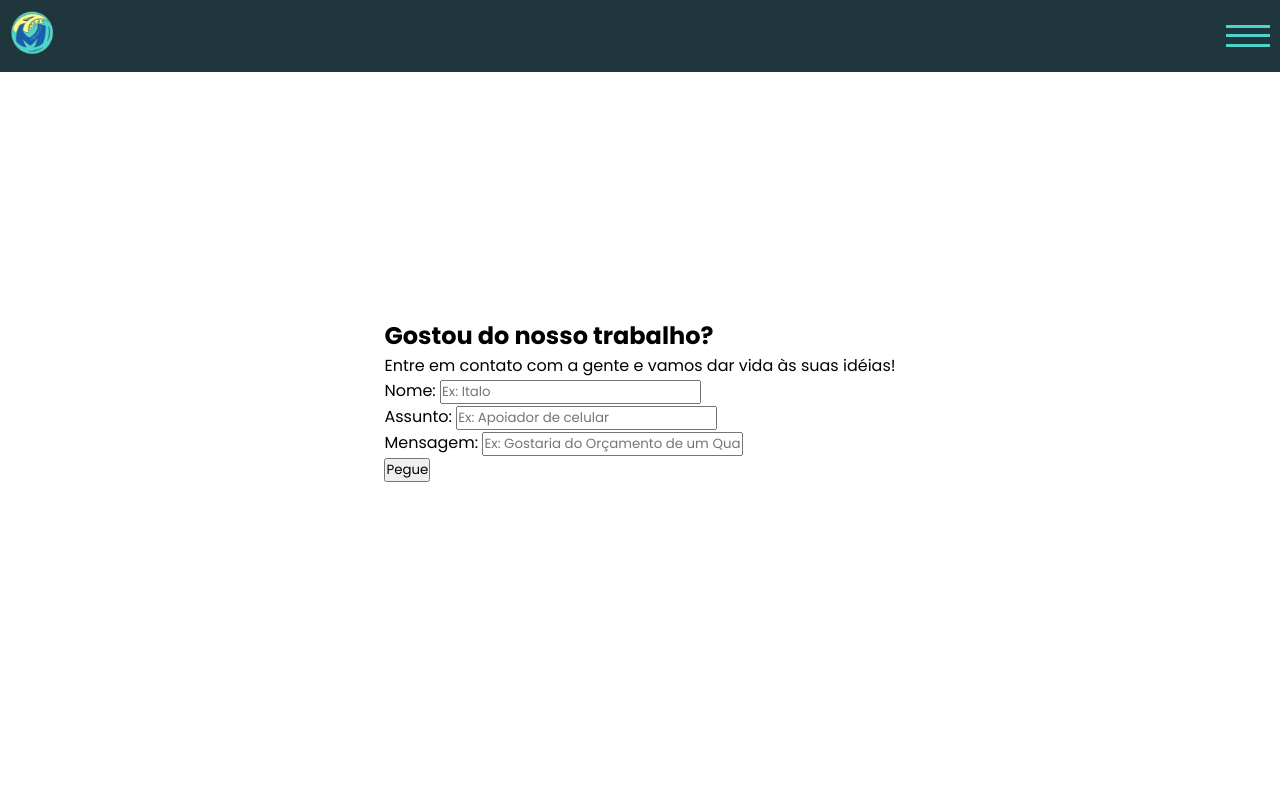
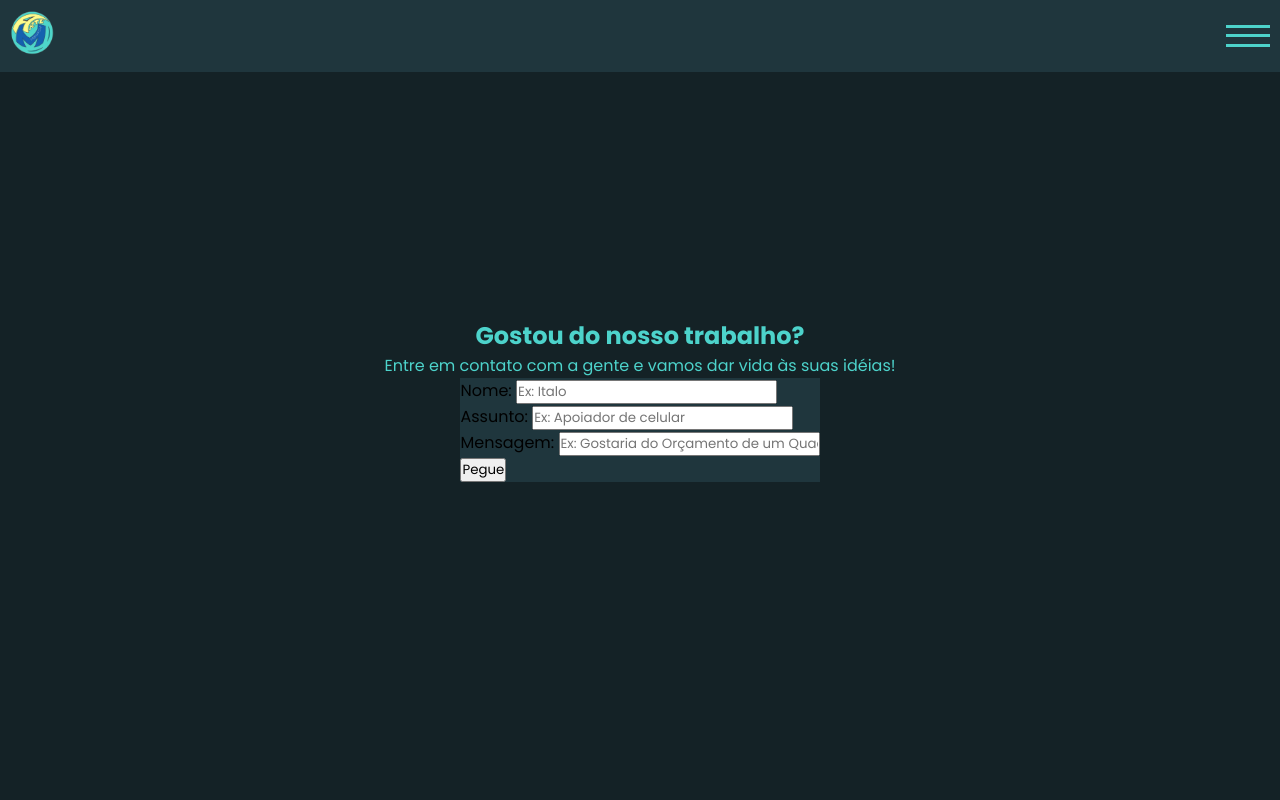
Before and after one commit to italomsilva/ArteMauricio, a Next.js app in the folder frontend/: page /contact in a window 1280 px wide. Shown: the top 800 px of the page. Built offline with nearby package versions, Linux system fonts and the light colour scheme.

Commit message:
fix: log errors

```diff
--- a/frontend/src/app/(routes)/contact/page.tsx
+++ b/frontend/src/app/(routes)/contact/page.tsx
@@ -3,7 +3,7 @@ import ContactPage from "@/app/pages/contact_page/ContactPage"
 
 export default function Page(){
     return(
-        <main style={{display: 'flex', blockSize:'100vh',alignItems: 'center', justifyContent: "center"}}>
+        <main>
             <ContactPage/>
         </main>
     )
--- a/frontend/src/app/layout/Header.tsx
+++ b/frontend/src/app/layout/Header.tsx
@@ -1,7 +1,7 @@
 'use client'
 
 import styles from "./header.module.css";
-import logo from "../../images/logo.png";
+import logo from "../images/logo.png";
 import { useState } from "react";
 import classNames from "classnames";
 import {FaInstagram} from 'react-icons/fa'
--- a/frontend/src/app/pages/contact_page/ContactPage.module.css
+++ b/frontend/src/app/pages/contact_page/ContactPage.module.css
@@ -0,0 +1,17 @@
+.main_section{
+    background-color: #142226;
+    block-size: 100vh;
+    display: flex;
+    flex-direction: column;
+    align-items: center;
+    justify-content: center;
+}
+
+.div_text_one {
+    text-align: center;
+    color: #4dd3cb;
+}
+
+.form_contact{
+    background-color: #1F363D;
+}
--- a/frontend/src/app/pages/contact_page/ContactPage.tsx
+++ b/frontend/src/app/pages/contact_page/ContactPage.tsx
@@ -6,13 +6,15 @@ export default function ContactPage() {
   const [assunto, setAssunto]: any = useState();
   const [mensagem, setMensagem]: any = useState();
   const [nome, setNome]: any = useState();
+
+
   return (
     <section className={styles.main_section}>
       <div className={styles.div_text_one}>
         <h1>Gostou do nosso trabalho?</h1>
         <p>Entre em contato com a gente e vamos dar vida às suas idéias!</p>
       </div>
-      <form
+      <form className={styles.form_contact}
         onSubmit={(e) => {
           e.preventDefault();
           console.log();
--- a/frontend/src/app/pages/main_page/about_section/AboutSection.module.css
+++ b/frontend/src/app/pages/main_page/about_section/AboutSection.module.css
@@ -10,12 +10,12 @@
     flex-direction: column;
     block-size: 30vh;
     inline-size: 100%;
-    background: url('../../../../images/bg_main_home.jpeg') #1f363d7c;
+    background: url('../../../images/bg_main_home.jpeg') #1f363d7c;
     background-size: cover;
     background-position: center;
     background-blend-mode: darken;
-    align-items: start;
-    justify-content: end;
+    align-items: flex-start;
+    justify-content: flex-end;
     padding: 0.8rem;
     margin: 1.8rem 0;
 }
--- a/frontend/src/app/pages/main_page/about_section/AboutSection.tsx
+++ b/frontend/src/app/pages/main_page/about_section/AboutSection.tsx
@@ -9,7 +9,7 @@ export default function AboutSection() {
         highLight="ArteMauricio"
         highLightColor="#4dd3cb"
         textColor="#000000"
-       key={300}
+        uniqueKey={300}
       />
       <div className={styles.image_cont}>
         <MyButton classNm={null} link="#" text="Conheça nossa história"></MyButton>
--- a/frontend/src/app/pages/main_page/home_section/HomeSection.module.css
+++ b/frontend/src/app/pages/main_page/home_section/HomeSection.module.css
@@ -1,6 +1,6 @@
 .section_home{
     background-color: #1F363D;
-    background: url('../../../../images/bg_main_home.jpeg')  #1f363dd2;
+    background: url('../../../images/bg_main_home.jpeg')  #1f363dd2;
     background-blend-mode: darken;
     background-size: cover;
     min-block-size: 101vh;
--- a/frontend/src/app/pages/main_page/home_section/HomeSection.tsx
+++ b/frontend/src/app/pages/main_page/home_section/HomeSection.tsx
@@ -1,4 +1,4 @@
-import logo from "../../../../images/logo.png";
+import logo from "../../../images/logo.png";
 import styles from "./HomeSection.module.css";
 import { MdKeyboardDoubleArrowUp } from "react-icons/md";
 import MyButton from "@/app/components/MyButton";
--- a/frontend/src/app/pages/main_page/options_catalog_section.ts/OptionsCatalogsection.tsx
+++ b/frontend/src/app/pages/main_page/options_catalog_section.ts/OptionsCatalogsection.tsx
@@ -62,7 +62,7 @@ export default function OptionCatalogSection() {
         highLight="ArteMauricio"
         highLightColor="#4dd3cb"
         textColor="#1F363D"
-        key={1}
+        uniqueKey={1}
       ></TitleSection>
       <nav>
         <ul>
```
Also changed, not shown: frontend/src/app/components/TitleSection.tsx (+5 -5 lines), frontend/src/app/images/bg_main_home.jpeg (renamed from frontend/src/images/bg_main_home.jpeg), frontend/src/app/images/logo.png (renamed from frontend/src/images/logo.png).
